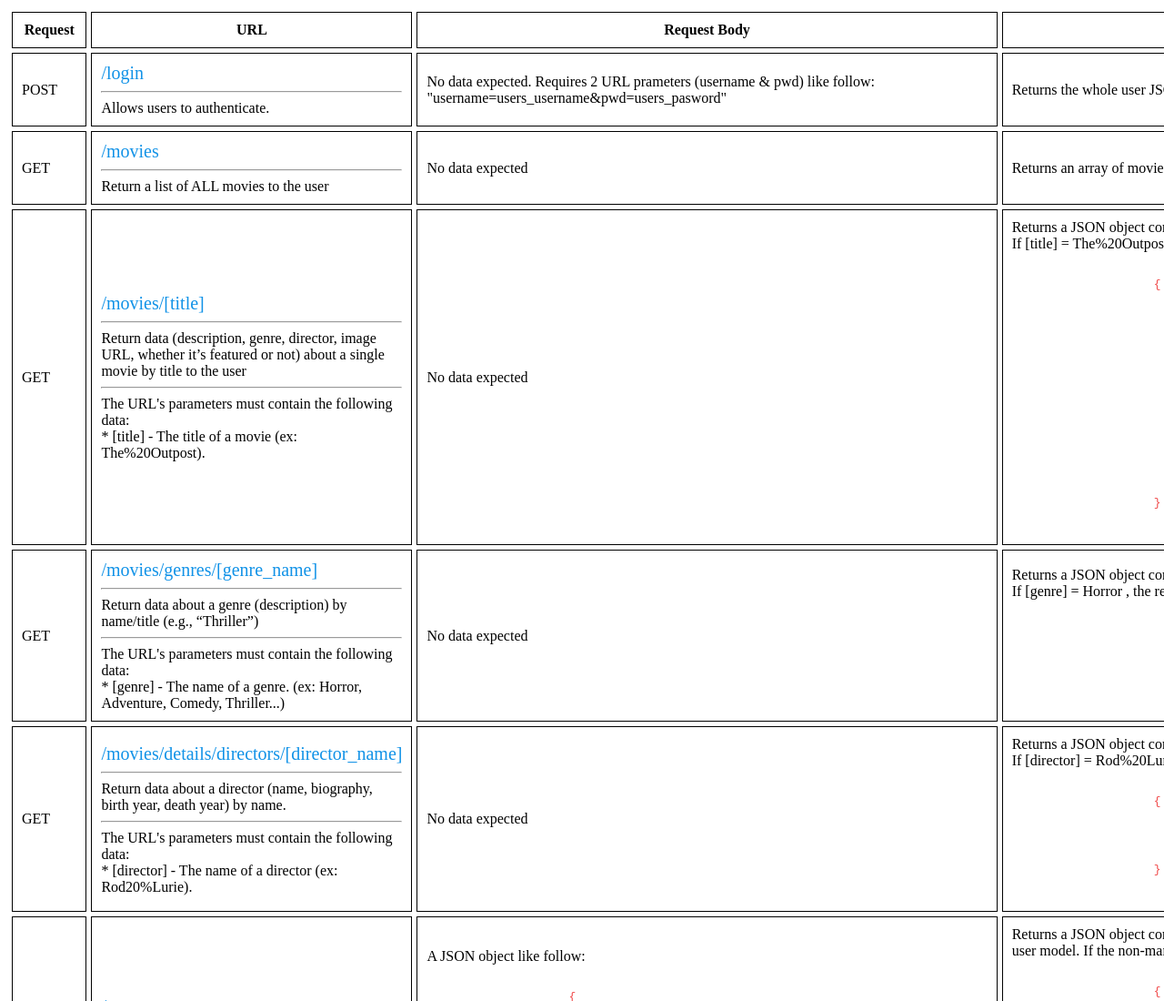
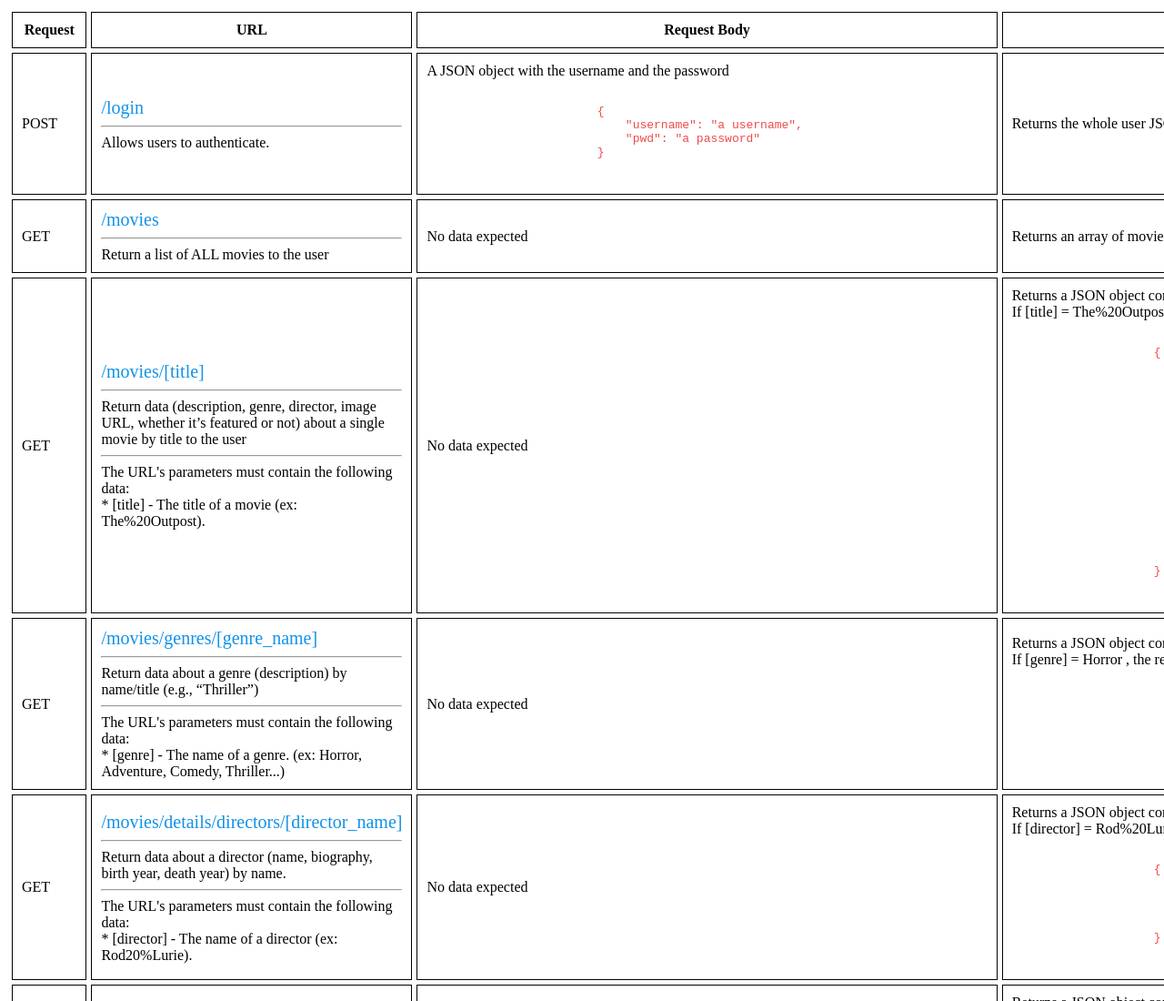
Before and after one commit to stefan-pop/Movies-App, a website: page public/documentation.html in a window 1280 px wide. Shown: the top 1100 px of the page at 91% size. Drawn offline with Linux system fonts and the light colour scheme.

Commit message:
updated the documentation

```diff
--- a/public/documentation.html
+++ b/public/documentation.html
@@ -46,8 +46,13 @@
                 <td><span>/login</span> <hr>
                     Allows users to authenticate.
                 </td>
-                <td>No data expected. Requires 2 URL prameters (username & pwd) like follow:
-                    "username=users_username&pwd=users_pasword"
+                <td>A JSON object with the username and the password
+                    <pre><code>
+                        {
+                            "username": "a username",
+                            "pwd": "a password"
+                        }
+                    </code></pre>
                 </td>
                 <td>Returns the whole user JSON object with the assigned token in a new field.</td>
             </tr>
```
